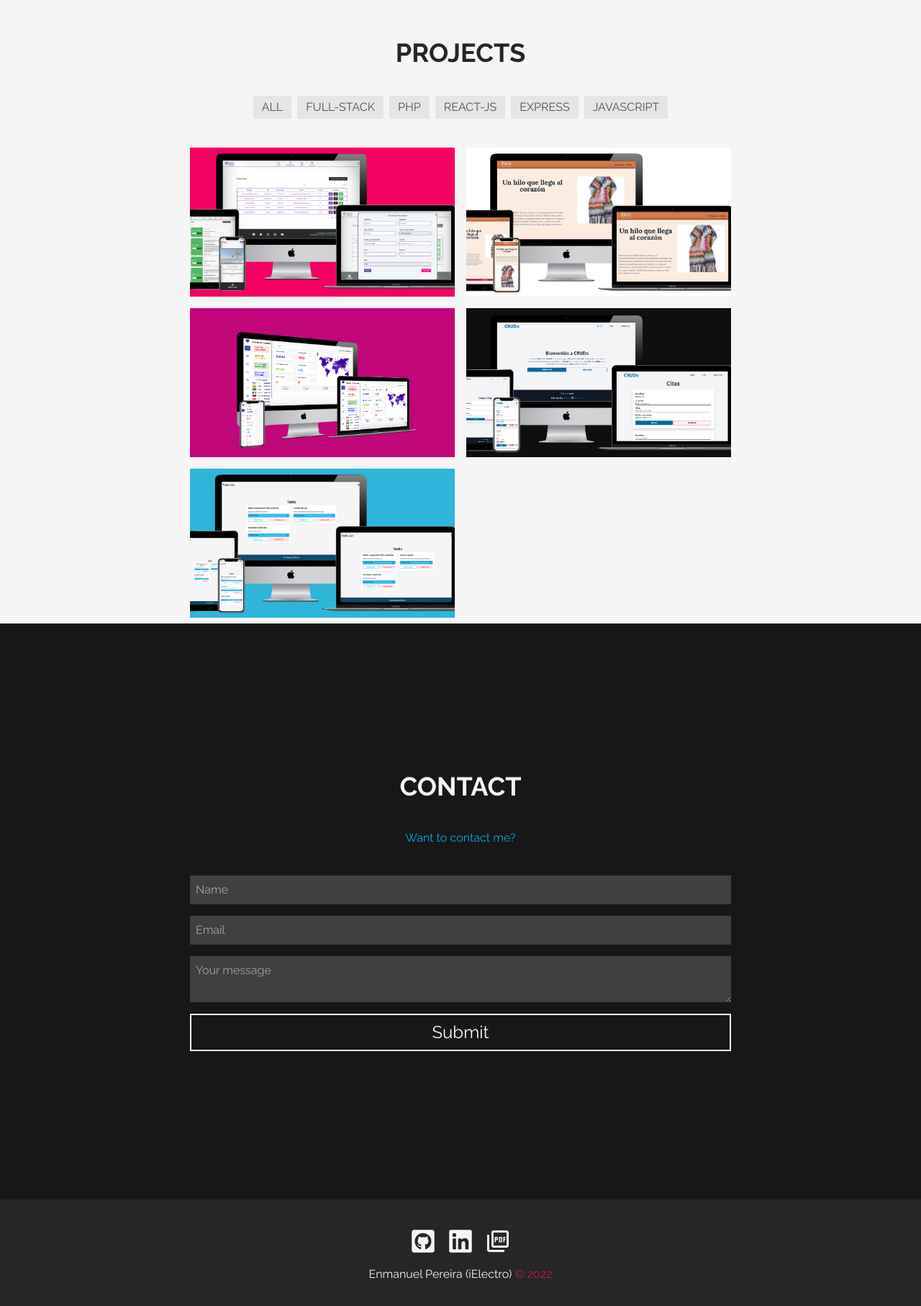
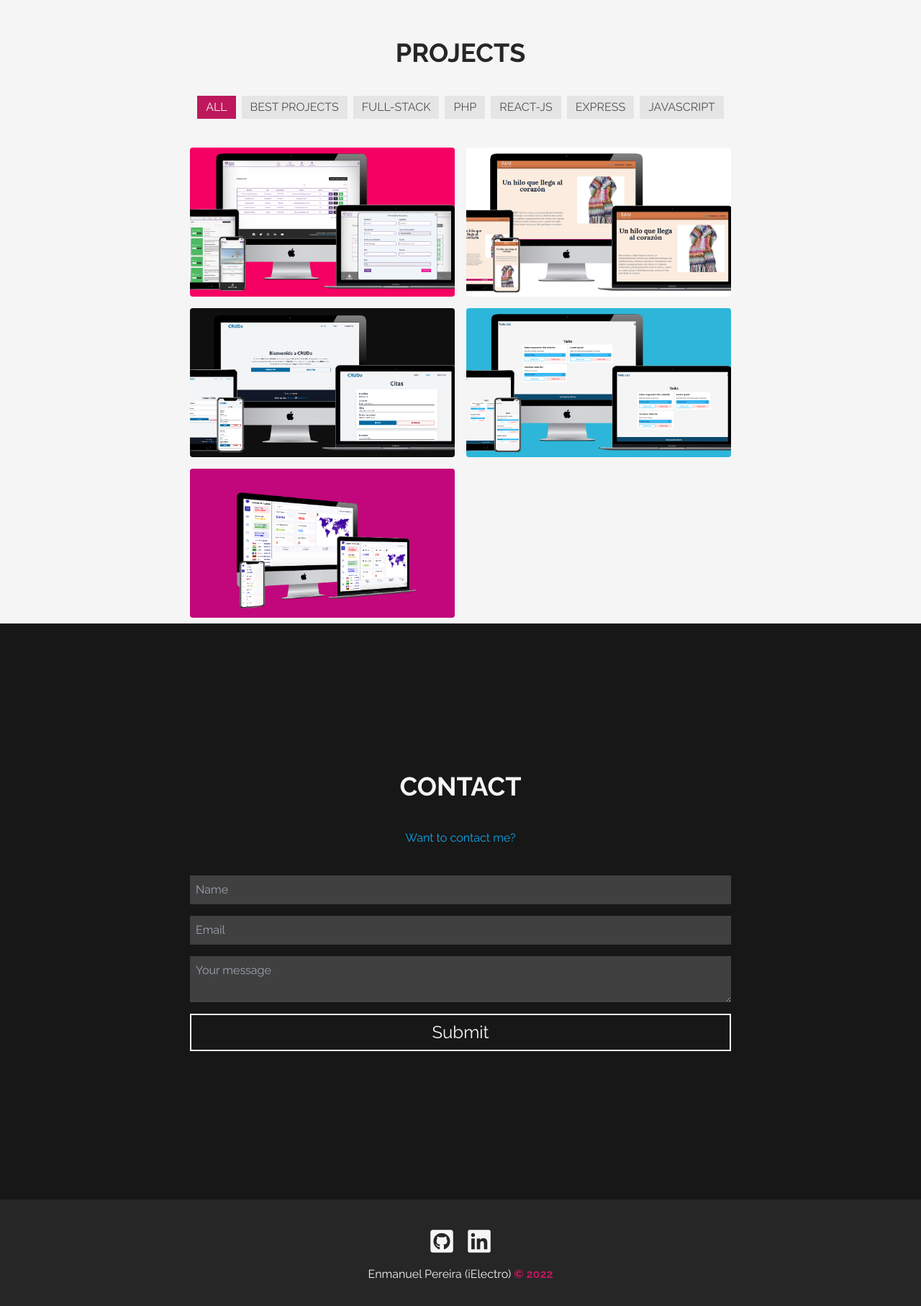
Before and after one commit to iElectro13/iElectro-s-portfolio, a React (Vite) app: page / in a window 1280 px wide. Shown: the part 1555-3369 px from the top of the page at 72% size. Built offline with nearby package versions, Linux system fonts and the light colour scheme.

Commit message:
some fixes and new category

```diff
--- a/src/components/cards/Project.jsx
+++ b/src/components/cards/Project.jsx
@@ -2,10 +2,10 @@ import React from 'react'
 
 const Project = ({url, img, title}) => {
   return (
-    <a href={url} className='w-full aspect-video overflow-hidden relative group transition-all'>
+    <a href={url} target="_blank" className='w-full aspect-video overflow-hidden relative group transition-all rounded'>
         <img src={img} alt={title} className='object-cover h-full w-full'/>
         <div className='w-full h-full absolute bg-neutral-900/90 top-0 left-0 hidden group-hover:flex flex-col justify-center items-center Z-20 transition-all'>
-            <h2 className='text-neutral-100 font-bold'>{title}</h2>
+            <h2 className='text-neutral-100 font-bold text-center'>{title}</h2>
         </div>
     </a>
   )
--- a/src/components/sections/Footer.jsx
+++ b/src/components/sections/Footer.jsx
@@ -13,11 +13,10 @@ const Footer = () => {
                     <a target="_blank" href="https://www.linkedin.com/in/ielectro/">
                         <FaLinkedin className="text-neutral-100 text-4xl cursor-pointer" />
                     </a>
-                    <MdOutlinePictureAsPdf className="text-neutral-100 text-4xl cursor-pointer" />
                 </div>
                 <span className="text-neutral-100">
                     Enmanuel Pereira (iElectro){" "}
-                    <span className="text-pink-700">&copy; 2022</span>
+                    <span className="text-pink-700 font-bold">&copy; 2022</span>
                 </span>
             </div>
         </footer>
--- a/src/components/sections/Projects.jsx
+++ b/src/components/sections/Projects.jsx
@@ -4,26 +4,19 @@ import Project from "../cards/Project";
 import Title from "../text/Title";
 
 const Projects = () => {
-    const allRef = useRef();
     const [filter, setFilter] = useState("all");
     const projects = [
         {
             url: "https://vased-web.vercel.app/",
             img: "/assets/images/vased-project.png",
-            title: "Fullstack LMS with Express and React",
-            category: "fullstack react express",
+            title: "Vased LMS. Fullstack Learning Management System with Express, ReactJS and authentication with JWT",
+            category: "fullstack react express best",
         },
         {
             url: "https://em-hechoamano.vercel.app/",
             img: "/assets/images/em-project.png",
             title: "Em-HechoAmano: e-commerce",
             category: "react",
-        },
-        {
-            url: "https://ielectro13.github.io/impacto-covid/",
-            img: "/assets/images/covid-project.png",
-            title: "Covid-19 tracker",
-            category: "javascript",
         },
         {
             url: "https://crud-o.vercel.app/",
@@ -36,6 +29,12 @@ const Projects = () => {
             img: "/assets/images/todo-project.png",
             title: "Fullstack todo with Express and React",
             category: "fullstack react express",
+        },
+        {
+            url: "https://ielectro13.github.io/impacto-covid/",
+            img: "/assets/images/covid-project.png",
+            title: "Covid-19 tracker",
+            category: "javascript",
         },
     ];
 
@@ -50,38 +49,43 @@ const Projects = () => {
                 <div className="flex flex-wrap w-full justify-center items-center gap-2">
                     <button
                         onClick={() => setFilter("all")}
-                        className="py-1 px-3 text-neutral-600 bg-neutral-200 hover:bg-pink-700 hover:text-neutral-100 text-center transition-colors focus:bg-pink-700 focus:text-neutral-100"
-                        ref={allRef}
+                        className={`py-1 px-3 bg-neutral-200 hover:bg-pink-700 hover:text-neutral-100 text-center transition-colors ${filter === "all" ? "bg-pink-700 text-neutral-100" : "text-neutral-600"}`}
                     >
                         ALL
                     </button>
                     <button
+                        onClick={() => setFilter("best")}
+                        className={`py-1 px-3 bg-neutral-200 hover:bg-pink-700 hover:text-neutral-100 text-center transition-colors ${filter === "best" ? "bg-pink-700 text-neutral-100" : "text-neutral-600"}`}
+                    >
+                        BEST PROJECTS
+                    </button>
+                    <button
                         onClick={() => setFilter("fullstack")}
-                        className="py-1 px-3 text-neutral-600 bg-neutral-200 hover:bg-pink-700 hover:text-neutral-100 text-center transition-colors focus:bg-pink-700 focus:text-neutral-100"
+                        className={`py-1 px-3 bg-neutral-200 hover:bg-pink-700 hover:text-neutral-100 text-center transition-colors ${filter === "fullstack" ? "bg-pink-700 text-neutral-100" : "text-neutral-600"}`}
                     >
                         FULL-STACK
                     </button>
                     <button
                         onClick={() => setFilter("php")}
-                        className="py-1 px-3 text-neutral-600 bg-neutral-200 hover:bg-pink-700 hover:text-neutral-100 text-center transition-colors focus:bg-pink-700 focus:text-neutral-100"
+                        className={`py-1 px-3 bg-neutral-200 hover:bg-pink-700 hover:text-neutral-100 text-center transition-colors ${filter === "php" ? "bg-pink-700 text-neutral-100" : "text-neutral-600"}`}
                     >
                         PHP
                     </button>
                     <button
                         onClick={() => setFilter("react")}
-                        className="py-1 px-3 text-neutral-600 bg-neutral-200 hover:bg-pink-700 hover:text-neutral-100 text-center transition-colors focus:bg-pink-700 focus:text-neutral-100"
+                        className={`py-1 px-3 bg-neutral-200 hover:bg-pink-700 hover:text-neutral-100 text-center transition-colors ${filter === "react" ? "bg-pink-700 text-neutral-100" : "text-neutral-600"}`}
                     >
                         REACT-JS
                     </button>
                     <button
                         onClick={() => setFilter("express")}
-                        className="py-1 px-3 text-neutral-600 bg-neutral-200 hover:bg-pink-700 hover:text-neutral-100 text-center transition-colors focus:bg-pink-700 focus:text-neutral-100"
+                        className={`py-1 px-3 bg-neutral-200 hover:bg-pink-700 hover:text-neutral-100 text-center transition-colors ${filter === "express" ? "bg-pink-700 text-neutral-100" : "text-neutral-600"}`}
                     >
                         EXPRESS
                     </button>
                     <button
                         onClick={() => setFilter("javascript")}
-                        className="py-1 px-3 text-neutral-600 bg-neutral-200 hover:bg-pink-700 hover:text-neutral-100 text-center transition-colors focus:bg-pink-700 focus:text-neutral-100"
+                        className={`py-1 px-3 bg-neutral-200 hover:bg-pink-700 hover:text-neutral-100 text-center transition-colors ${filter === "javascript" ? "bg-pink-700 text-neutral-100" : "text-neutral-600"}`}
                     >
                         JAVASCRIPT
                     </button>
```
